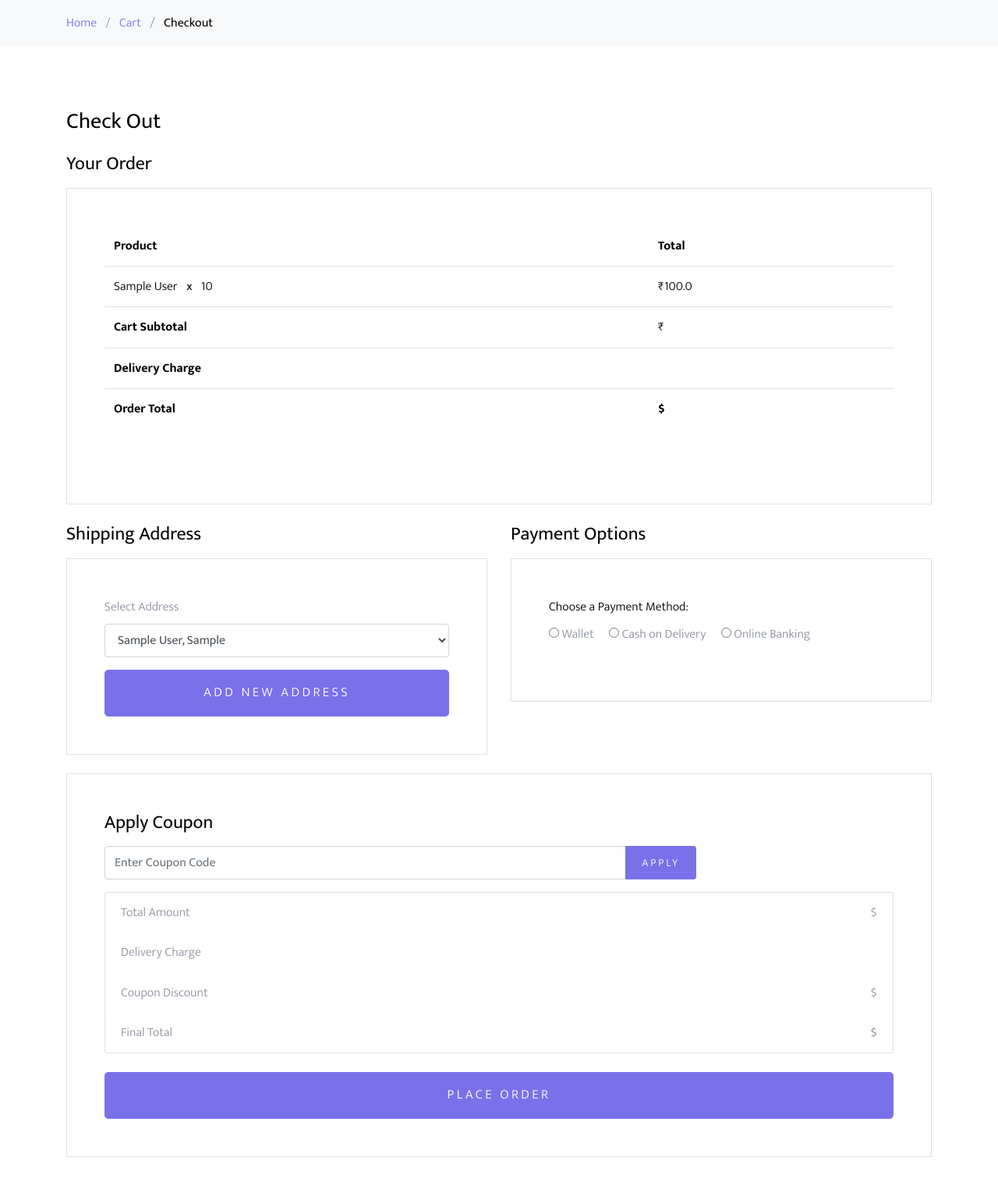
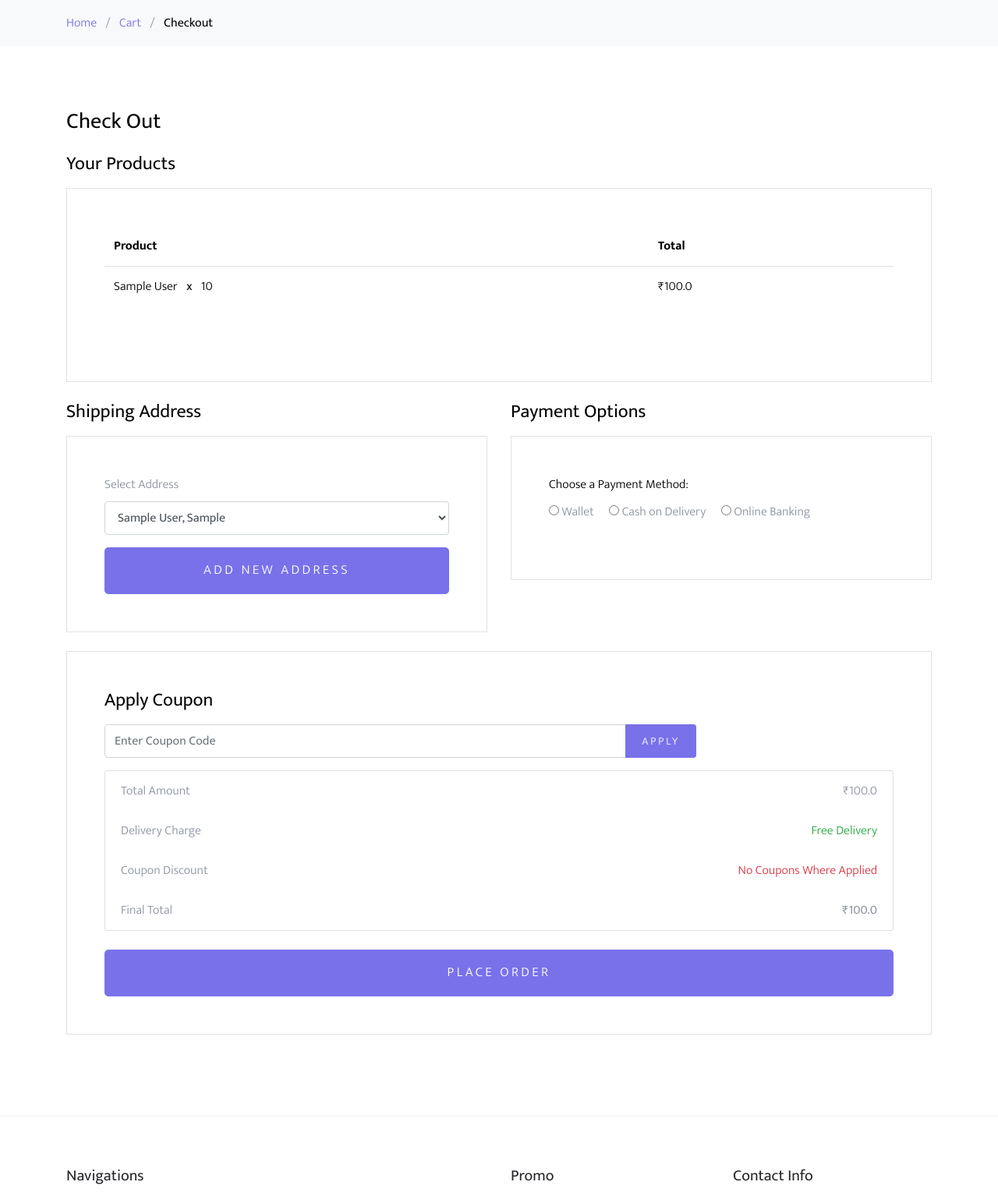
Before and after one commit to SahalSabith/Display-Hub, a Django app: page /cart/checkout in a window 1280 px wide. Shown: the part 190-1733 px from the top of the page at 78% size. Run offline with Django 5.2, Linux system fonts and the light colour scheme; a user stored in the database is signed in; tables that the repository leaves empty hold one stand-in row (values such as "Sample post"); some libraries are stand-ins or nearby versions; some web fonts are replaced.

Commit message:
week 10 v.10.10

```diff
--- a/displayHub/shopping/views.py
+++ b/displayHub/shopping/views.py
@@ -68,30 +68,27 @@ def updateQuantity(request):
 @login_required(login_url='/signIn')
 def addToCart(request, pId):
     if request.method == 'POST':
-        # Fetch the session data
-        session_data = request.session.get('product_data', None)
 
-        if not session_data or 'variant_id' not in session_data:
+        variant_id = request.POST.get('variant_id')
+
+        if not variant_id:
             messages.error(request, "No variant selected or data missing.")
             return HttpResponseRedirect(reverse('productInfo', args=[pId]))
 
-        variant_id = session_data.get('variant_id')
         quantity = int(request.POST.get('quantity', 1))
 
         try:
-            # Get the selected variant from the session
             variant = Varients.objects.get(id=variant_id)
         except Varients.DoesNotExist:
             messages.error(request, "Selected product variant does not exist.")
             return HttpResponseRedirect(reverse('productInfo', args=[pId]))
 
-        # Check stock before adding to cart
+
         if variant.stock >= quantity:
             user = request.user
-            # Get or create the user's cart
             cart, created = Cart.objects.get_or_create(userId=user)
 
-            # Get or create the cart item
+
             cart_item, created = CartItem.objects.get_or_create(
                 productId=variant.product,
                 varientId=variant,
@@ -99,15 +96,11 @@ def addToCart(request, pId):
                 defaults={'quantity': quantity}
             )
 
-            # If the cart item exists, update the quantity
+
             if not created:
                 cart_item.quantity += quantity
                 cart_item.save()
 
-            # Clear the session product data
-            request.session.pop('product_data', None)
-
-            # Success message
             messages.success(request, "Product successfully added to cart.")
             return redirect('cart')
         else:
@@ -127,17 +120,13 @@ def removeCart(request, cId):
 
 @never_cache
 def products(request):
-    # Get the search query
     query = request.GET.get('q')
-
-    # Get all products
     productsList = Products.objects.all()
 
-    # Filter products based on search query
     if query:
-        productsList = productsList.filter(name__icontains=query)  # Case-insensitive search on product name
+        productsList = productsList.filter(name__icontains=query)
 
-    # Sorting logic
+
     sort = request.GET.get('sort')
     productsList = productsList.annotate(min_price=Min('varient__price'))
 
@@ -152,13 +141,13 @@ def products(request):
     elif sort == 'za':
         productsList = productsList.order_by('-name')
 
-    # Filter size, refresh rates, and categories (with counts)
+
     sizes = Size.objects.values('size').annotate(count=Count('size')).order_by('size')
     refreshRates = RefreshRate.objects.values('refreshRate').annotate(count=Count('refreshRate')).order_by('refreshRate')
     categories = Products.objects.values('category').annotate(count=Count('category')).order_by('category')
 
     # Pagination
-    paginator = Paginator(productsList, 6)  # 6 products per page
+    paginator = Paginator(productsList, 6)
     page_number = request.GET.get('page')
 
     try:
@@ -166,7 +155,6 @@ def products(request):
     except:
         products_final = paginator.page(paginator.num_pages)
 
-    # Context for template
     context = {
         'products': products_final,
         'categories': Category.objects.all(),
@@ -174,7 +162,7 @@ def products(request):
         'sizes': sizes,
         'category': categories,
         'refresh_rates': refreshRates,
-        'query': query,  # Pass the search query to the template
+        'query': query,
     }
 
     return render(request, 'shop.html', context)
@@ -184,6 +172,8 @@ def productInfo(request, pId):
     product = Products.objects.get(id=pId)
     varientSize = product.varient.values('size_id', 'size__size').distinct()
     varientRefreshRates = product.varient.values('refreshRate_id', 'refreshRate__refreshRate').distinct()
+    if 'product_data' in request.session:
+        del request.session['product_data']
 
     if request.method == 'POST':
         try:
@@ -335,6 +325,7 @@ def checkOut(request):
     context = {
         'products': cartItems,
         'addresses': addresses,
+        'cart':carts
     }
     return render(request, 'checkout.html', context)
 
--- a/displayHub/templates/checkout.html
+++ b/displayHub/templates/checkout.html
@@ -25,7 +25,7 @@
           <div class="row">
               <!-- Product Table (now at the top) -->
               <div class="col-md-12 mb-4">
-                  <h3 class="h4 text-black mb-3">Your Order</h3>
+                  <h3 class="h4 text-black mb-3">Your Products</h3>
                   <div class="p-3 p-lg-5 border">
                       <table class="table site-block-order-table mb-5">
                           <thead>
@@ -41,18 +41,6 @@
                                   <td>₹{{item.cartItemTotal}}</td>
                               </tr>
                               {% endfor %}
-                              <tr>
-                                  <td class="text-black font-weight-bold"><strong>Cart Subtotal</strong></td>
-                                  <td class="text-black">₹{{cart.cartTotal}}</td>
-                              </tr>
-                              <tr>
-                                  <td class="text-black font-weight-bold"><strong>Delivery Charge</strong></td>
-                                  <td class="text-black"> </td>
-                              </tr>
-                              <tr>
-                                  <td class="text-black font-weight-bold"><strong>Order Total</strong></td>
-                                  <td class="text-black font-weight-bold">$</td>
-                              </tr>
                             </tbody>
                       </table>
                   </div>
@@ -109,19 +97,19 @@
                       <ul class="list-group mb-4">
                           <li class="list-group-item d-flex justify-content-between align-items-center">
                               Total Amount
-                              <span>$ </span>
+                              <span>₹{{cart.cartTotal}}</span>
                           </li>
                           <li class="list-group-item d-flex justify-content-between align-items-center">
                               Delivery Charge
-                              <span> </span>
+                              <span class="text-success">Free Delivery</span>
                           </li>
                           <li class="list-group-item d-flex justify-content-between align-items-center">
                               Coupon Discount
-                              <span>$ </span>
+                              <span class="text-danger">No Coupons Where Applied</span>
                           </li>
                           <li class="list-group-item d-flex justify-content-between align-items-center">
                               Final Total
-                              <strong>$ </strong>
+                              <strong>₹{{cart.cartTotal}}</strong>
                           </li>
                       </ul>
 
```
Also changed, not shown: displayHub/templates/productInfo.html (+9 -1 lines).
